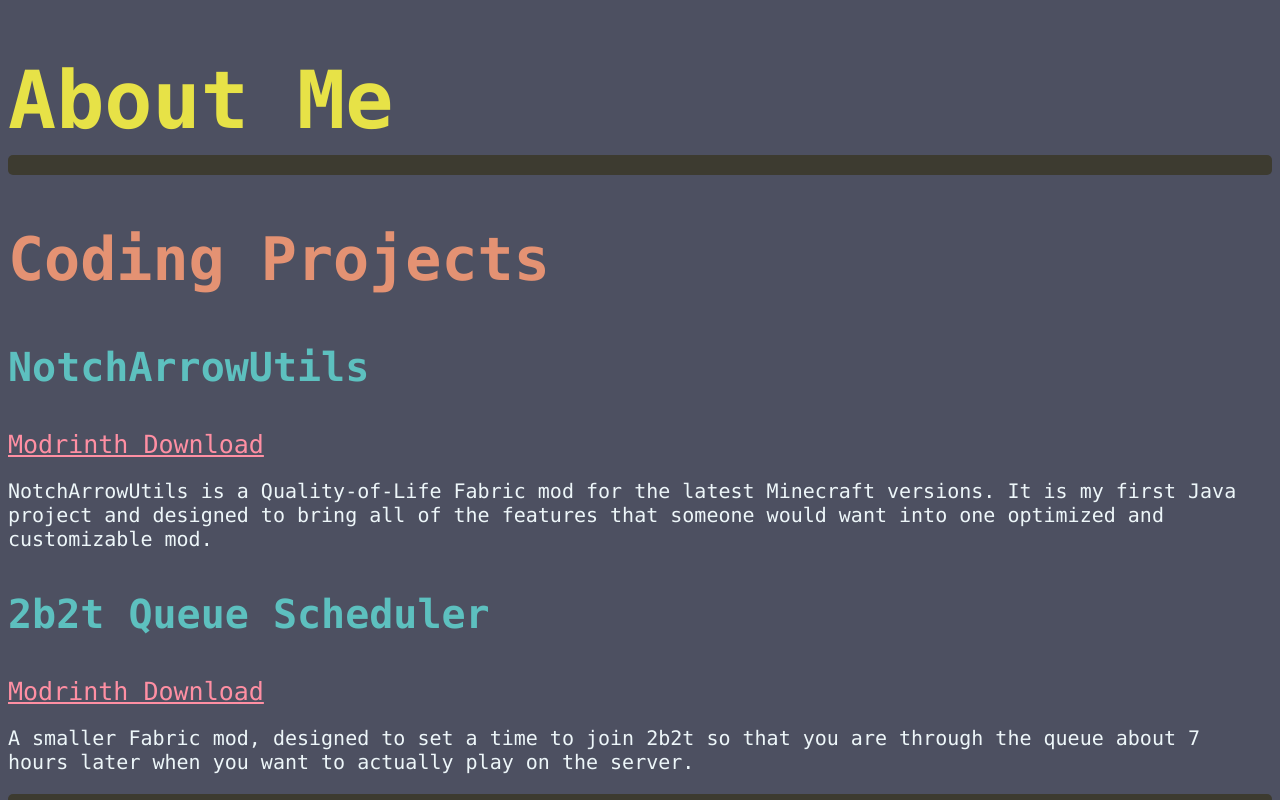
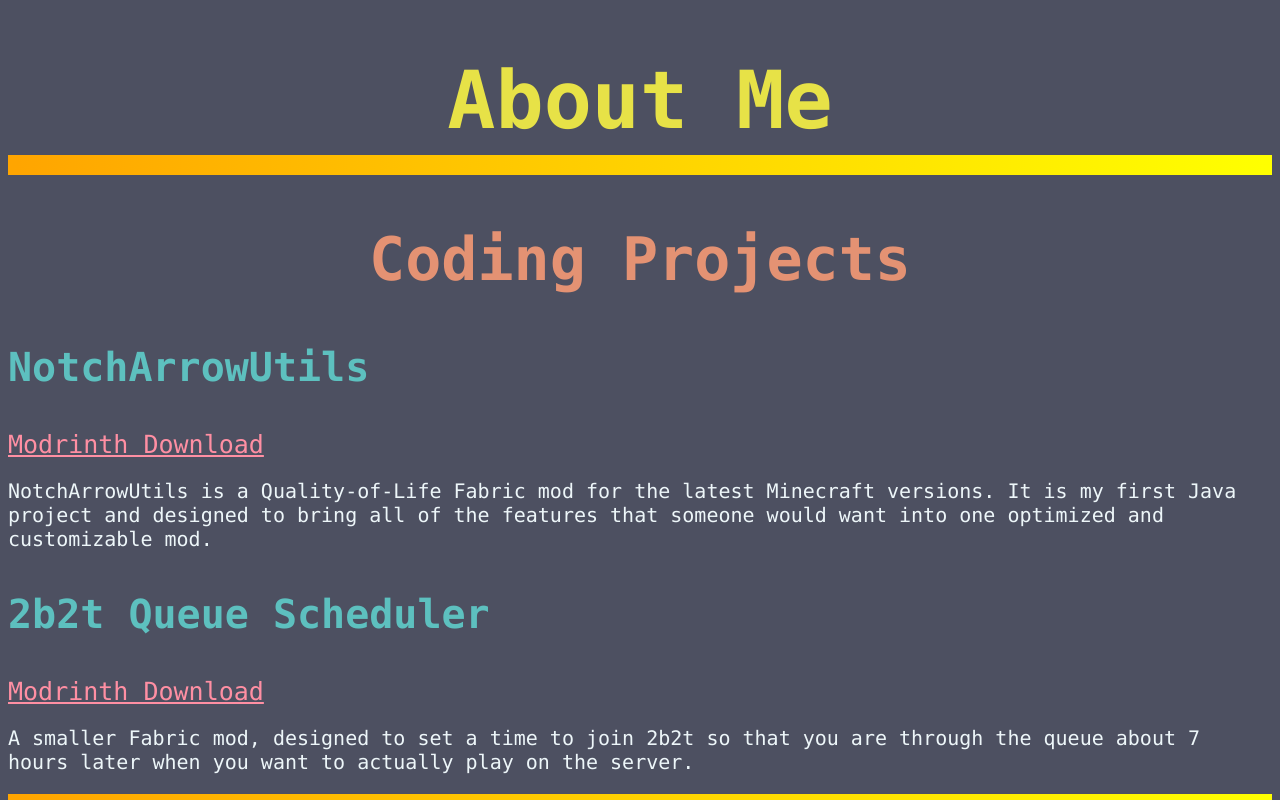
Before and after one commit to NotchArrow/NotchArrow.github.io, a plain HTML site: page index.html in a window 1280 px wide. Shown: the top 800 px of the page. Drawn offline with Linux system fonts and the light colour scheme.

Commit message:
Update style.css

```diff
--- a/style.css
+++ b/style.css
@@ -7,11 +7,13 @@
     color:#E7E247;
     font-size:80px;
     margin-bottom:5px;
+    text-align:center;
 }
 
 h2{
     color:#E49273;
     font-size:60px;
+    text-align:center;
 }
 
 h3{
@@ -30,6 +32,12 @@
 }
 
 hr {
-    border: 10px solid #3D3B30;
-    border-radius: 5px;
+    /*   border: 10px solid #3D3B30;   */
+    border: 10px solid transparent;
+    border-image: linear-gradient(to right, orange, yellow);
+    border-image-slice: 1;
 }
+
+/*
+https://coolors.co/e7e247-3d3b30-4d5061-5dc0bf-e49273
+*/
```
